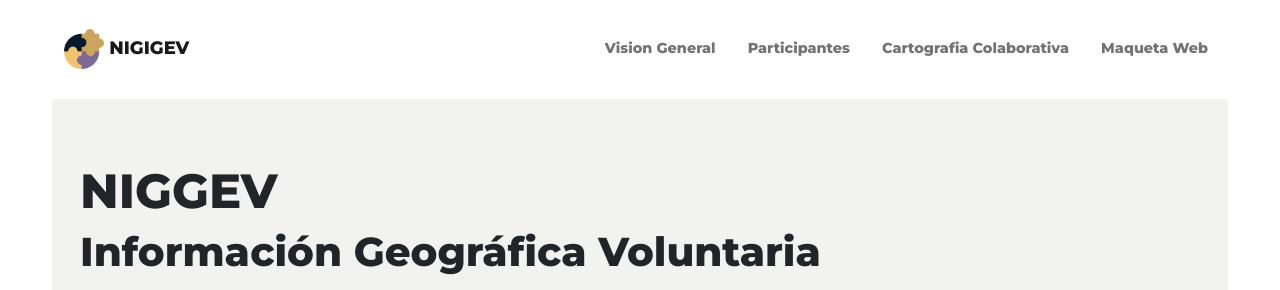
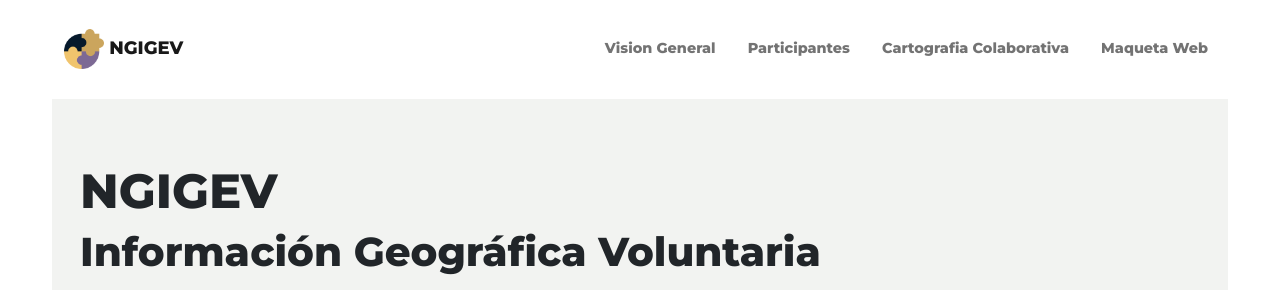
Before and after one commit to geoidmx/ngigev-website, a Jekyll site: the page built from index.html, in a window 1280 px wide. Shown: the top 290 px of the page. Built offline with Jekyll 4.4.1, drawn with Linux system fonts in a browser that asks for light colours.

Commit message:
names correction

```diff
--- a/_data/home.yml
+++ b/_data/home.yml
@@ -1,5 +1,5 @@
 jumbotron:
-  title: NIGGEV
+  title: NGIGEV
   subtitle: Información Geográfica Voluntaria
   description:
     Herramienta tecnológica para la integración de Información Geográfica
--- a/_includes/header.html
+++ b/_includes/header.html
@@ -3,7 +3,7 @@
         <div class="container-fluid">
             <a class="navbar-brand fw-bold" href="{{ "/" | relative_url }}">
                 <img src="{{ "/assets/img/skill-development.png" | relative_url}}" alt="NGIGEV" height="40px;">
-                NIGIGEV</a>
+                NGIGEV</a>
             <button class="navbar-toggler" type="button" data-bs-toggle="collapse" data-bs-target="#navbarSupportedContent"
                 aria-controls="navbarSupportedContent" aria-expanded="false" aria-label="Toggle navigation">
                 <span class="navbar-toggler-icon"></span>
```
